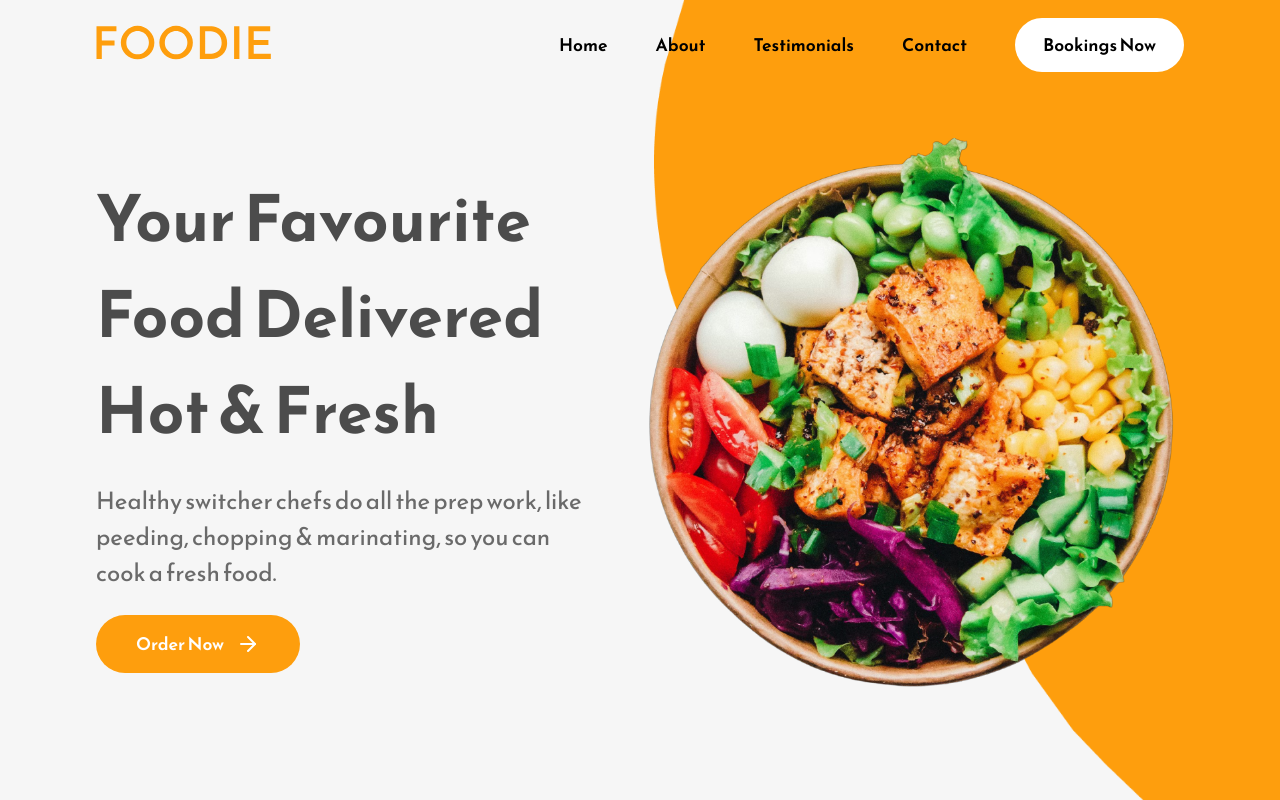
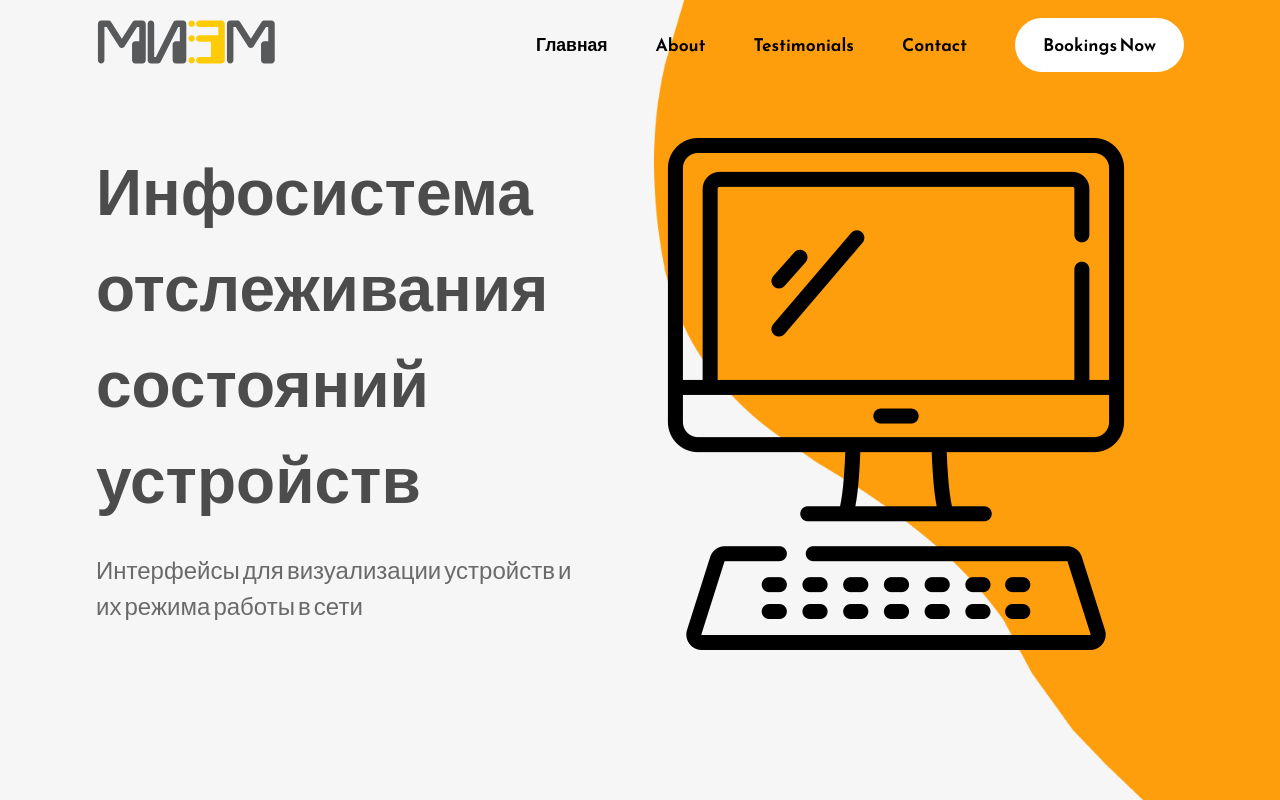
Before and after one commit to gevorg-tsat/landing-web-apps, a React (Create React App) app: page / in a window 1280 px wide. Shown: the top 800 px of the page. Built offline with nearby package versions, Linux system fonts and the light colour scheme.

Commit message:
home components-info Done

```diff
--- a/src/Components/Home.js
+++ b/src/Components/Home.js
@@ -14,15 +14,14 @@ const Home = () => {
         </div>
         <div className="home-text-section">
           <h1 className="primary-heading">
-            Your Favourite Food Delivered Hot & Fresh
+            Инфосистема отслеживания состояний устройств
           </h1>
           <p className="primary-text">
-            Healthy switcher chefs do all the prep work, like peeding, chopping
-            & marinating, so you can cook a fresh food.
+            Интерфейсы для визуализации устройств и их режима работы в сети
           </p>
-          <button className="secondary-button">
+          {/* <button className="secondary-button">
             Order Now <FiArrowRight />{" "}
-          </button>
+          </button> */}
         </div>
         <div className="home-image-section">
           <img src={BannerImage} alt="" />
--- a/src/Components/Navbar.js
+++ b/src/Components/Navbar.js
@@ -38,10 +38,10 @@ const Navbar = () => {
   return (
     <nav>
       <div className="nav-logo-container">
-        <img src={Logo} alt="" />
+        <img src={Logo} width={180} alt="" />
       </div>
       <div className="navbar-links-container">
-        <a href="">Home</a>
+        <a href="">Главная</a>
         <a href="">About</a>
         <a href="">Testimonials</a>
         <a href="">Contact</a>
```
Also changed, not shown: src/Assets/Logo.svg, src/Assets/home-banner-image.png.
